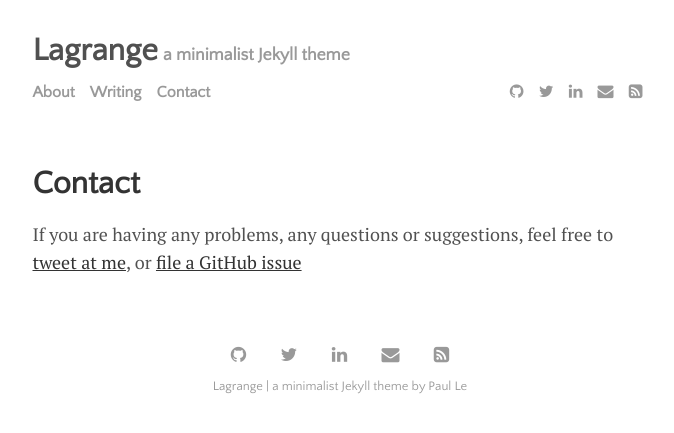
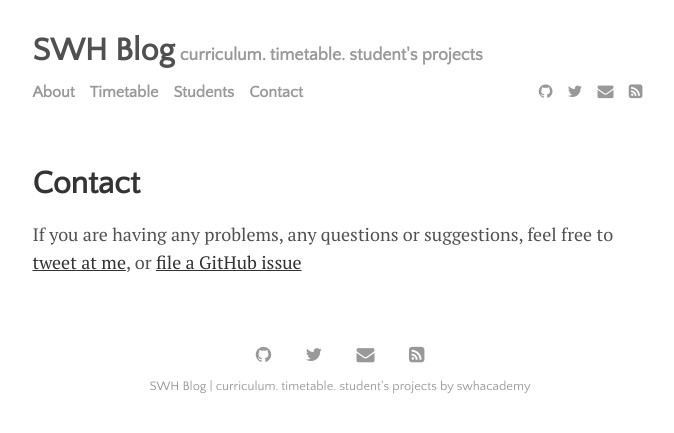
Before and after one commit to tobby48/swh-blog, a Jekyll site: the page built from menu/contact.md, in a window 1280 px wide. Shown: the top 433 px of the page, without its empty margins (300-974 px from the left). Built offline with Jekyll 4.4.1, drawn with Linux system fonts in a browser that asks for light colours.

Commit message:
swhacademy로 수정

```diff
--- a/_config.yml
+++ b/_config.yml
@@ -20,9 +20,9 @@ permalink:           none
 plugins:             [jekyll-paginate, jekyll-sitemap, jekyll-feed, jekyll-seo-tag]
 
 # Customise atom feed settings (this is where Jekyll-Feed gets configuration information)
-title:		           'Lagrange'
-description:	       'a minimalist Jekyll theme'
-author:              'Paul Le'
+title:               'SWH Blog'
+description:         'curriculum. timetable. student''s projects'
+author:              'swhacademy'
 
 # RSS 2.0 can be used instead of Atom by uncommenting following two lines
 #feed:
--- a/_data/settings.yml
+++ b/_data/settings.yml
@@ -1,22 +1,23 @@
 # Change 'comments' to true for Disqus comments
 disqus:
   comments: false
-  disqus_shortname: 'https-lenpaul-github-io-lagrange'
+  disqus_shortname: 'https-tobby48-github-io-swh-blog'
 
 # If you are not using Google Analytics, please change 'google-ID' to an empty string
 google-ID: 'UA-112060364-1'
 
 menu:
 - {name: 'About', path: 'menu', url: 'about.html'}
-- {name: 'Writing', path: 'menu', url: 'writing.html'}
+- {name: 'Timetable', path: 'menu', url: 'writing.html'}
+- {name: 'Students', path: 'menu', url: 'writing.html'}
 - {name: 'Contact', path: 'menu', url: 'contact.html'}
 
 # Available social icons are powered by Font Awesome, so you can use any icon that they offer
 social:
-- {icon: 'github', link: 'https://www.github.com/lenpaul'}
-- {icon: 'twitter', link: 'https://twitter.com/paululele'}
-- {icon: 'linkedin', link: 'http://www.linkedin.com/in/lenpaul/'}
-- {icon: 'envelope', link: 'mailto:l.nguyen.paul@gmail.com'}
+- {icon: 'github', link: 'https://www.github.com/tobby48'}
+- {icon: 'twitter', link: 'https://twitter.com/swhacademy'}
+# - {icon: 'linkedin', link: 'http://www.linkedin.com/in/lenpaul/'}
+- {icon: 'envelope', link: 'mailto:swhacademy@gmail.com'}
 - {icon: 'rss-square', link: '/feed.xml'}
 # - {icon: 'rss-square', link: '/rss-feed.xml'}
 
```
